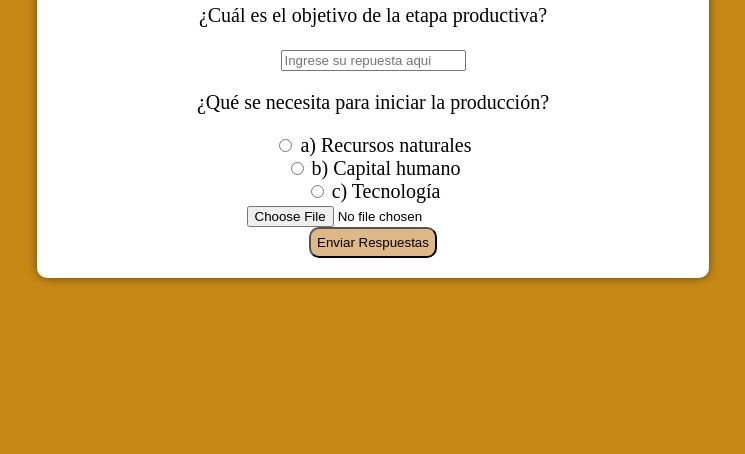
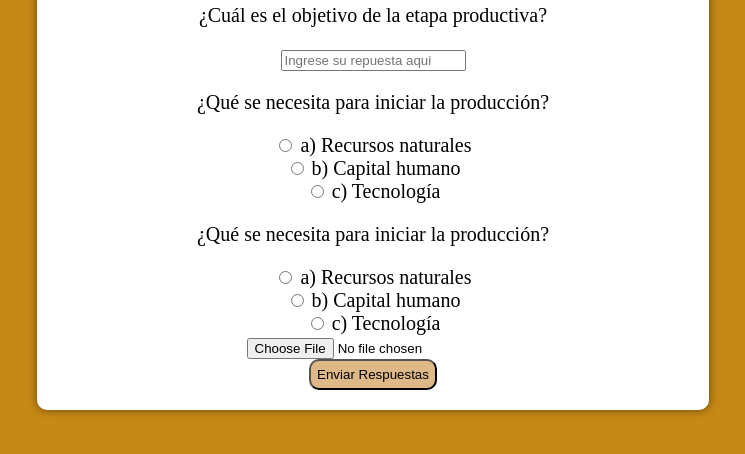
Before and after one commit to JesusRamirez24/preguntas, a plain HTML site: page index.html in a window 1280 px wide. Shown: the part 214-668 px from the top of the page, without its empty margins (267-1012 px from the left). Drawn offline with Linux system fonts and the light colour scheme.

Commit message:
version 1.1

```diff
--- a/index.html
+++ b/index.html
@@ -22,6 +22,12 @@
         <input type="radio" id="btnradio" name="respuesta2" value="b"> b) Capital humano<br>
         <input type="radio" id="btnradio" name="respuesta2" value="c"> c) Tecnología<br>
     </div>
+    <div id="pregunta2" class="pregunta">
+        <p>¿Qué se necesita para iniciar la producción?</p>
+        <input type="radio" id="btnradio" name="respuesta2" value="a"> a) Recursos naturales<br>
+        <input type="radio" id="btnradio" name="respuesta2" value="b"> b) Capital humano<br>
+        <input type="radio" id="btnradio" name="respuesta2" value="c"> c) Tecnología<br>
+    </div>
     <div>
         <input type="file" id="fileInput" accept=".txt">
         <label for="fileInput"></label>
```
